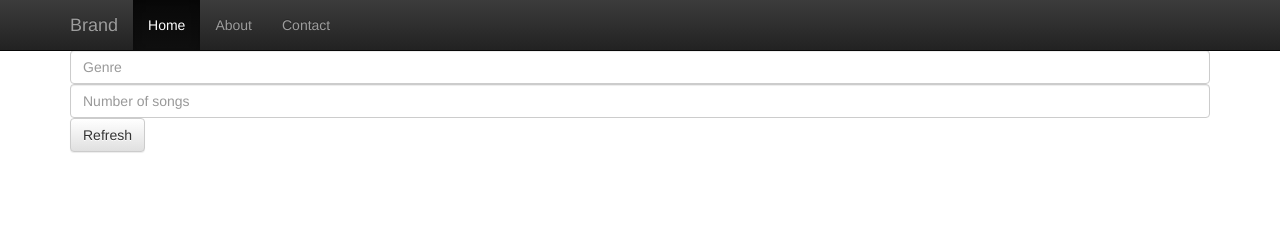
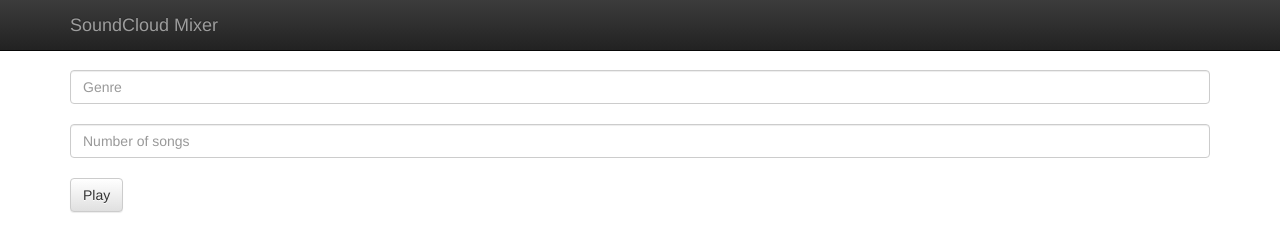
Before and after one commit to mauriciozaragoza/soundcloud-vis, a plain HTML site: page index.html in a window 1280 px wide. Drawn offline with nearby package versions, Linux system fonts and the light colour scheme.

Commit message:
index layout

```diff
--- a/index.html
+++ b/index.html
@@ -20,7 +20,7 @@
 	<script src="js/app.js"></script>
 	<script src="js/controllers.js"></script>
 
-	<title>Popular</title>
+	<title>SoundCloud Mixer</title>
 <meta charset="utf-8">
 </head>
 <body ng-controller="SoundControllers">
@@ -33,25 +33,19 @@
 	        <span class="icon-bar"></span>
 	        <span class="icon-bar"></span>
 	      </button>
-	      <a class="navbar-brand" href="#">Brand</a>
+	      <a class="navbar-brand" href="#">SoundCloud Mixer</a>
 	    </div>
-	    <div class="collapse navbar-collapse">
-	      <ul class="nav navbar-nav">
-	        <li class="active"><a href="#">Home</a></li>
-	        <li><a href="#about">About</a></li>
-	        <li><a href="#contact">Contact</a></li>
-	      </ul>
-	    </div><!--/.nav-collapse -->
 	  </div>
 	</div>
 
 	<div class="container">
-
-		<input type="text" class="form-control" placeholder="Genre" ng-model="genre">
-		<input type="number" class="form-control" placeholder="Number of songs" ng-model="nSongs">
-		<button type="button" ng-click="getSongs()" class="btn btn-default">Refresh</button>
+		</br>
+		<input type="text" class="form-control" placeholder="Genre" ng-model="genre"></br>
+		<input type="number" class="form-control" placeholder="Number of songs" ng-model="nSongs"></br>
+		<button type="button" ng-click="getSongs()" class="btn btn-default">Play</button>
 
 	  	<div class="track" ng-repeat="t in tracks">
+	  		</br>
 			<iframe width="100%" height="100" scrolling="no" frameborder="no" src="{{t.url}}"></iframe>
 		</div>
 
```
